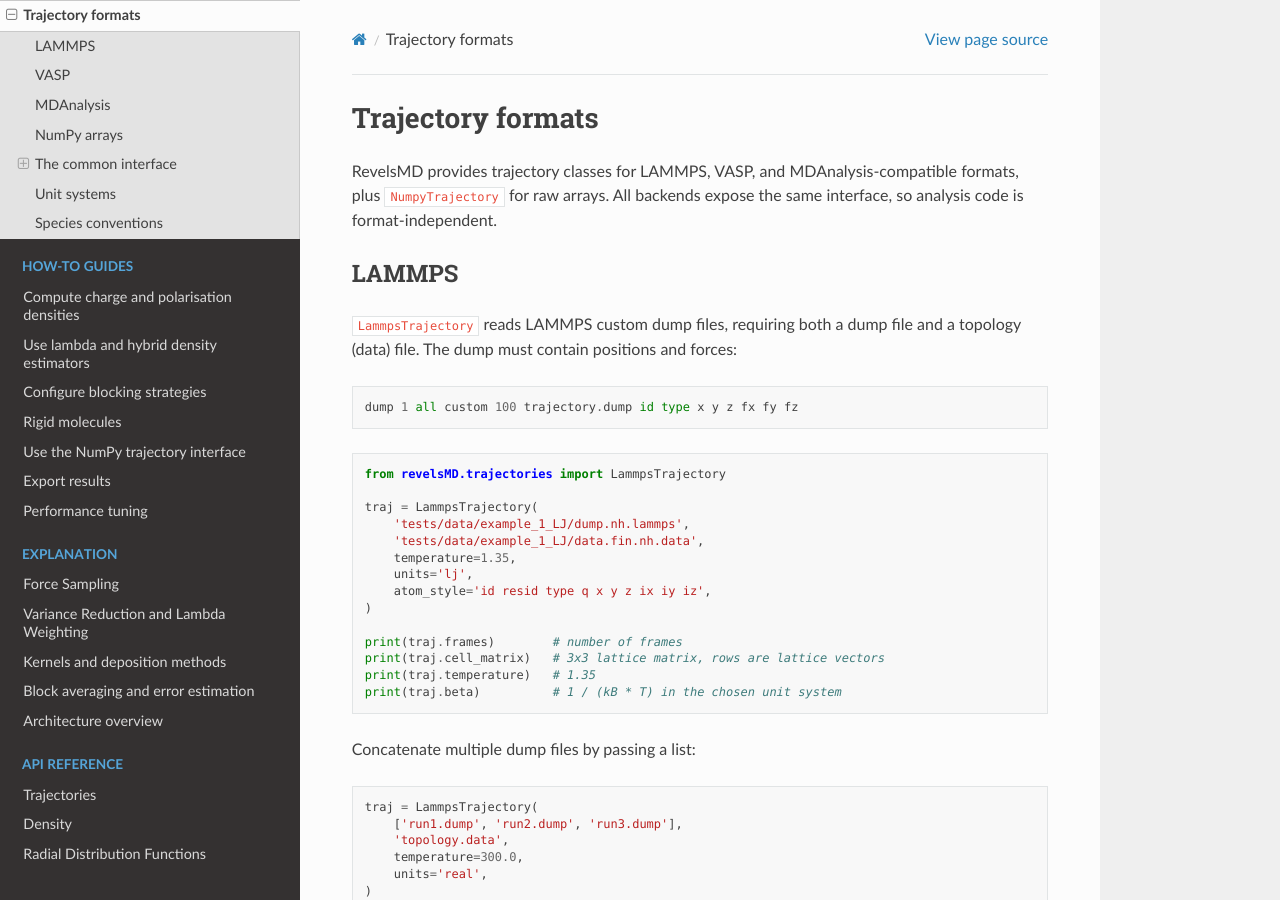
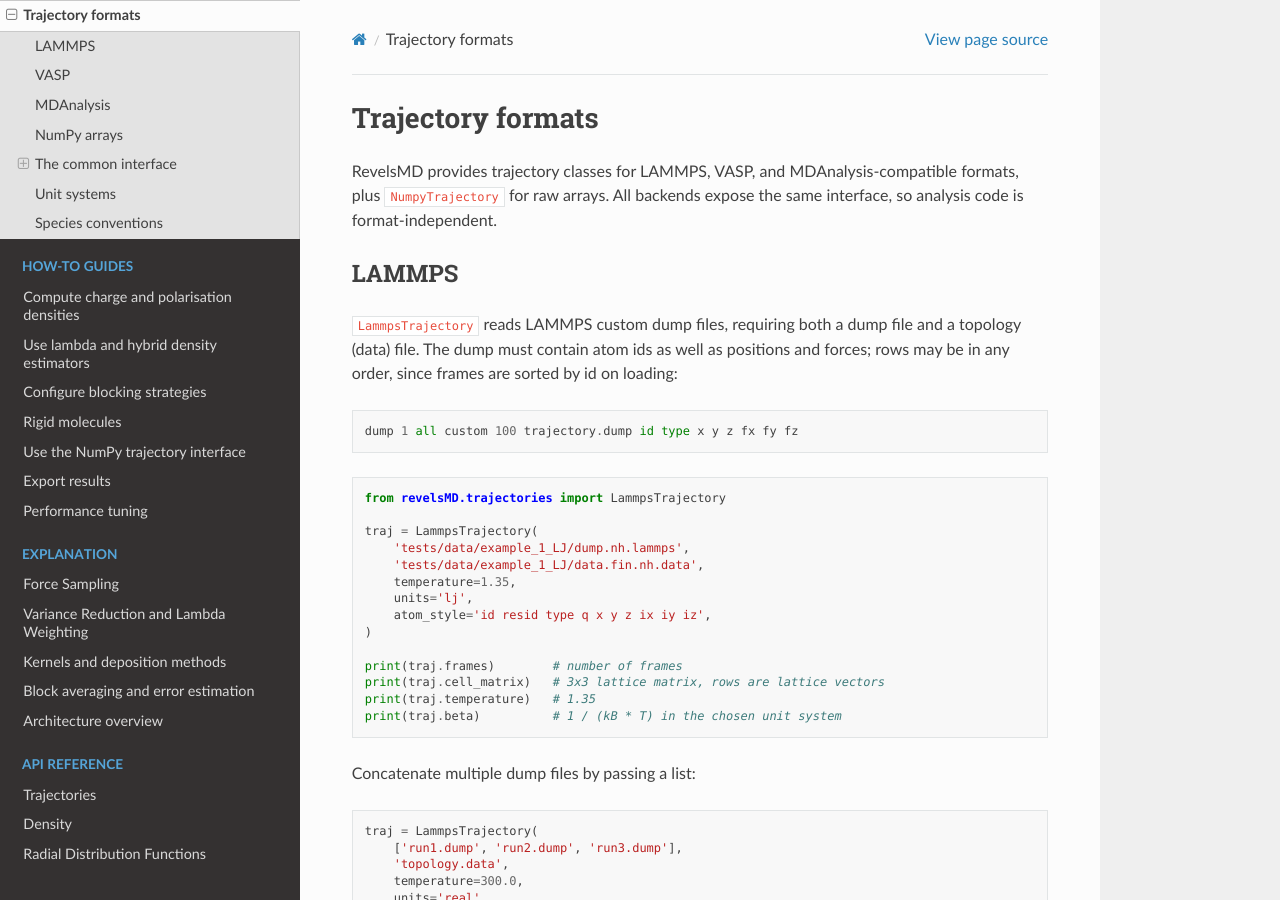
Before and after one commit to user200000/revelsmd, a Sphinx documentation site: the page built from docs/source/tutorials/trajectory-formats.md, in a window 1280 px wide and 900 px high. Built offline with Sphinx 7.4.7 and the Read the Docs theme 3.1.0, drawn with Linux system fonts in a browser that asks for light colours.

Commit message:
State the id-column requirement in the LAMMPS tutorial

````diff
--- a/docs/source/tutorials/trajectory-formats.md
+++ b/docs/source/tutorials/trajectory-formats.md
@@ -7,7 +7,8 @@ so analysis code is format-independent.
 ## LAMMPS
 
 `LammpsTrajectory` reads LAMMPS custom dump files, requiring both a dump file and a
-topology (data) file. The dump must contain positions and forces:
+topology (data) file. The dump must contain atom ids as well as positions and forces;
+rows may be in any order, since frames are sorted by id on loading:
 
 ```
 dump 1 all custom 100 trajectory.dump id type x y z fx fy fz
````
